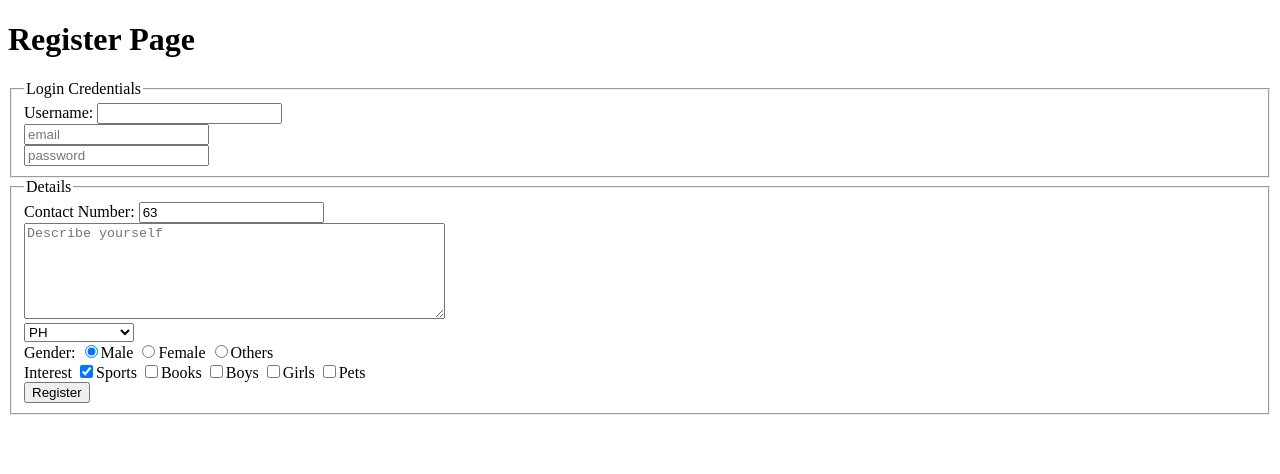
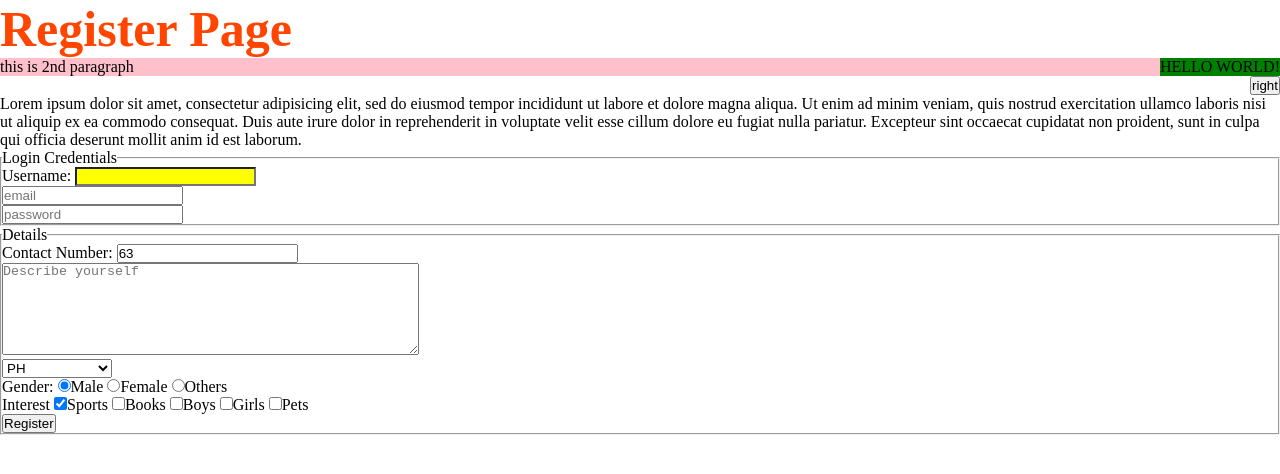
Before and after one commit to AL-PASCUAL/finalisa, a plain HTML site: page a2/register.html in a window 1280 px wide. Drawn offline with Linux system fonts and the light colour scheme.

Commit message:
added some css

```diff
--- /dev/null
+++ b/a2/css/styles.css
@@ -0,0 +1,44 @@
+
+/*universal selector*/
+
+* {
+	margin: 0;
+	padding: 0;
+}
+
+
+/*syntax: selector {declaration block}*/
+/*declaration block: value;*/
+
+h1 {
+
+	color: orangered;
+	font-size: 50px;
+}
+
+
+p {
+
+	background-color: pink;
+}
+
+/*Id selector uses #*/
+
+#p1 {
+	background-color: green;
+}
+
+/*class selector uses .*/
+
+
+.right {
+	float: right;
+}
+
+
+/*attribute selector*/
+
+[type="text"] {
+	color: blue;
+	background-color: yellow;
+}
--- a/a2/register.html
+++ b/a2/register.html
@@ -1,16 +1,31 @@
 <!DOCTYPE html>
 <html>
+
 <head>
 	<meta charset="utf-8">
-	<title></title>
+	<title>Registration form</title>
+<link rel="stylesheet" type="text/css" href="css/styles.css">
 </head>
+
 <body>
 
 	<h1> Register Page</h1>
 
+<p id="p1" class="right">HELLO WORLD!</p>
 
+<p id="p2">this is 2nd paragraph</p>
+<form action="/backend">
 
-<form action="/backend">
+<button class="right">right</button>
+
+<div class="right">
+	Lorem ipsum dolor sit amet, consectetur adipisicing elit, sed do eiusmod
+	tempor incididunt ut labore et dolore magna aliqua. Ut enim ad minim veniam,
+	quis nostrud exercitation ullamco laboris nisi ut aliquip ex ea commodo
+	consequat. Duis aute irure dolor in reprehenderit in voluptate velit esse
+	cillum dolore eu fugiat nulla pariatur. Excepteur sint occaecat cupidatat non
+	proident, sunt in culpa qui officia deserunt mollit anim id est laborum.
+</div>
 
 
 		<fieldset>
```
